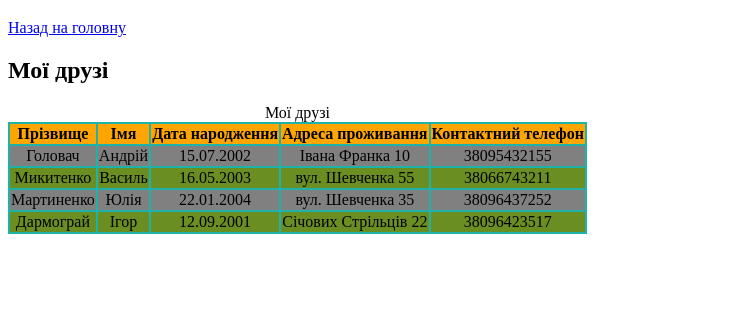
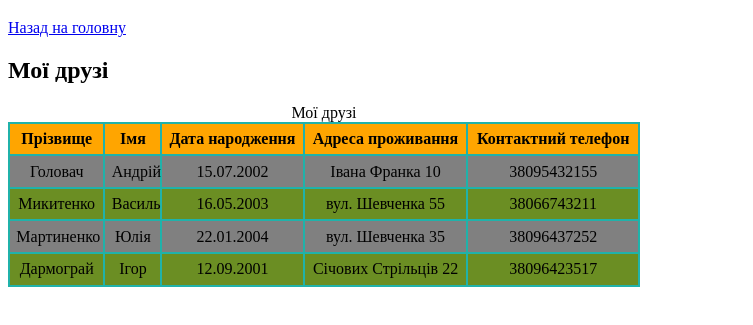
Before and after one commit to younderu/Web-Design, a plain HTML site: page Practice3/friends.html in a window 1280 px wide. Shown: the part 61-386 px from the top of the page, without its empty margins (0-753 px from the left). Drawn offline with Linux system fonts and the light colour scheme.

Commit message:
Update friends.html

```diff
--- a/Practice3/friends.html
+++ b/Practice3/friends.html
@@ -8,10 +8,10 @@
     <title>Document</title>
     <style>
 
-        table{
+      table{
             border-collapse: collapse;
             border: 3px solid black;
-
+            width: 50%;
 
         }
         th{
@@ -26,7 +26,7 @@
         th, td, table{
             border: 2px solid lightseagreen;
             text-align: center;
-
+            padding: 1%;
         }
 
         tr:nth-child(even){
```
